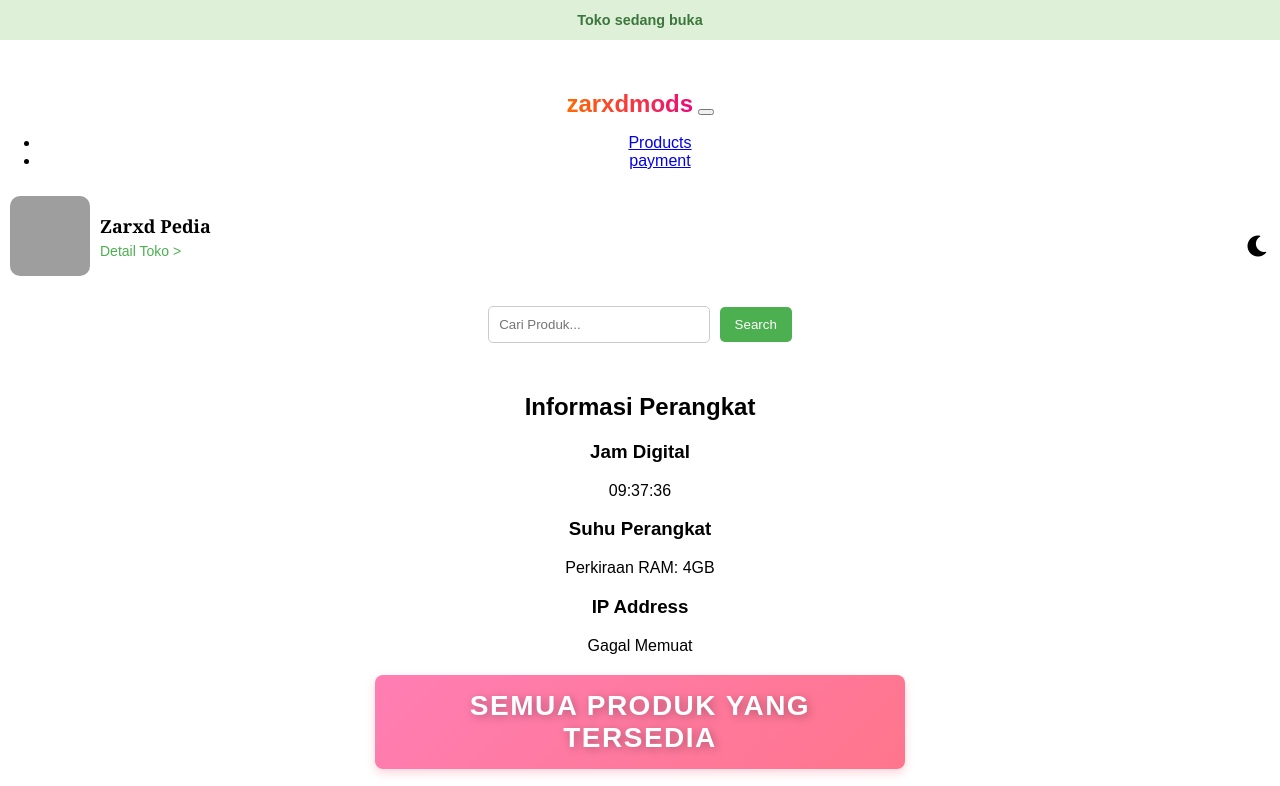
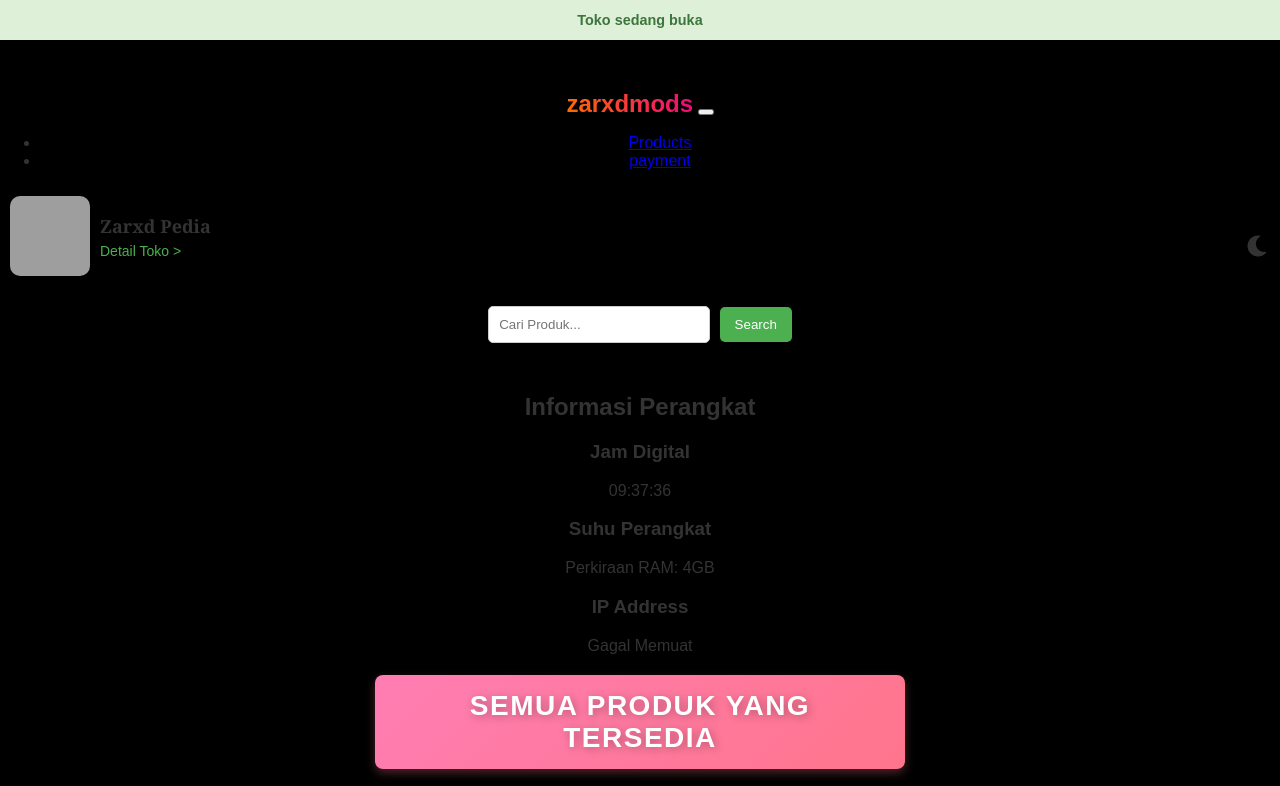
Before and after one commit to zarxdmods/anjaytol, a plain HTML site: page src/views/index.html in a window 1280 px wide. Shown: the top 786 px of the page. Drawn offline with Linux system fonts and the light colour scheme; no server answers; grey boxes are pictures that could not be loaded.

Commit message:
Update styles.css

```diff
--- a/src/public/css/styles.css
+++ b/src/public/css/styles.css
@@ -22,9 +22,9 @@ body.dark-mode {
 }
 
 body {
-    font-family: Arial, sans-serif;
-    margin: 0;
-    padding: 0;
+  background-color: black;
+  color: #333;
+  font-family: 'Helvetica Neue', Arial, sans-serif;
 }
 
 .navbar-brand {
@@ -41,6 +41,12 @@ body {
 .navbar-brand:hover {
     transform: scale(1.1); /* Efek membesar saat hover */
     color: #fff; /* Ubah warna teks saat hover */
+}
+
+body {
+    font-family: Arial, sans-serif;
+    margin: 0;
+    padding: 0;
 }
 
 /* Toko Status */
```
